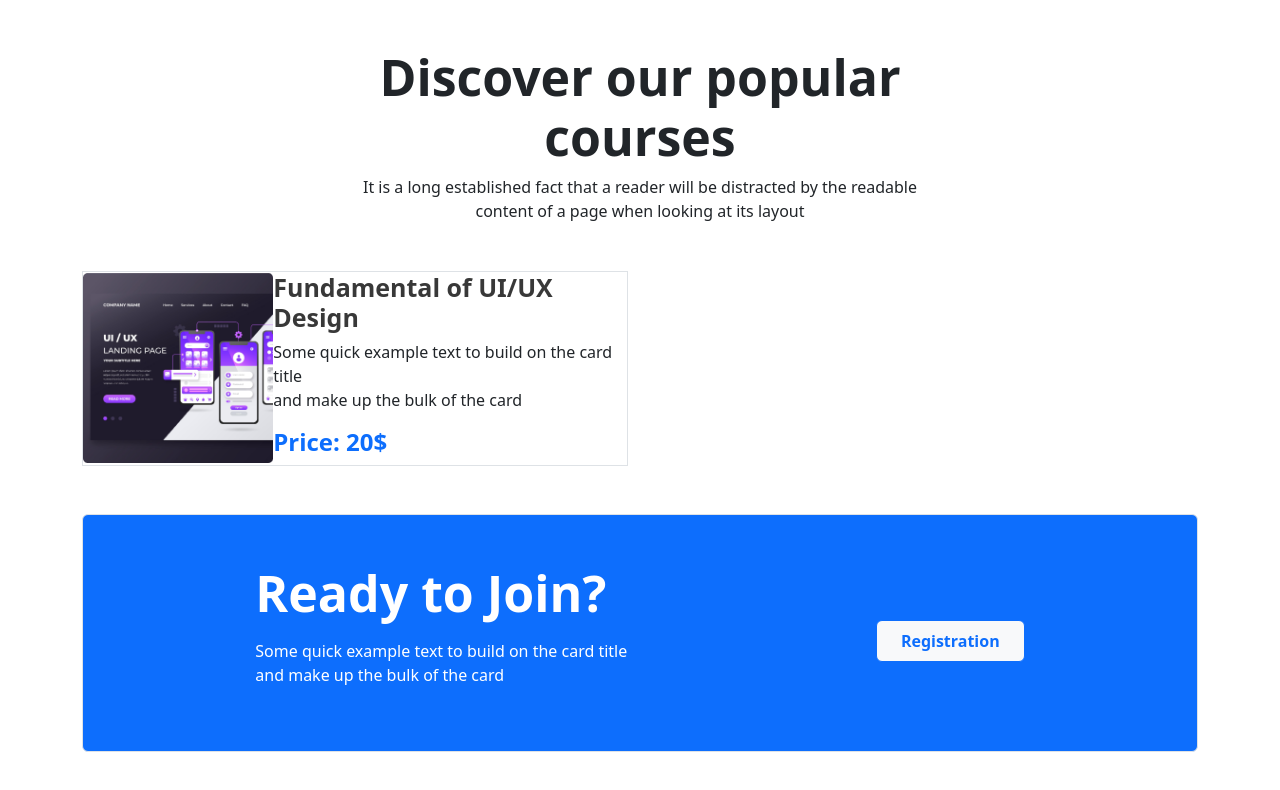
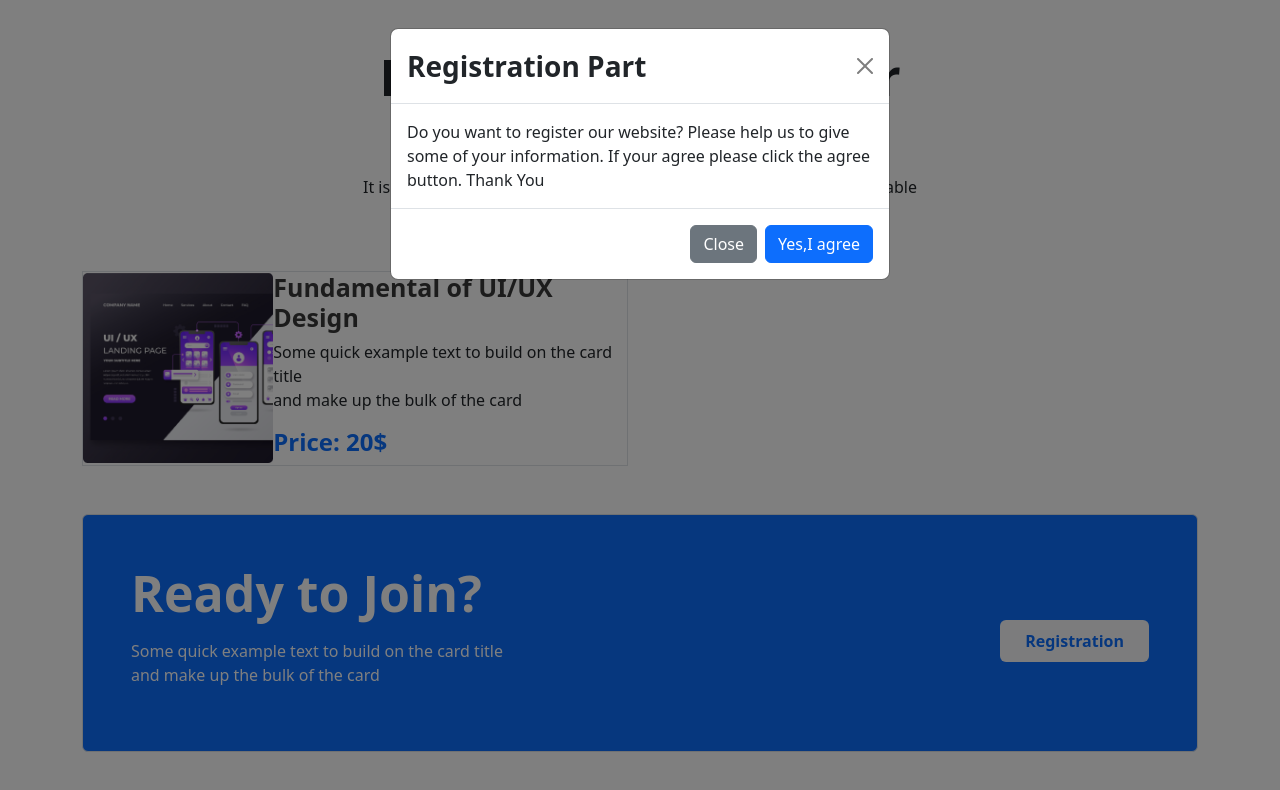
Before and after one commit to Maruf-Stack/edTech-bootstrap, a plain HTML site: page index.html in a window 1280 px wide. Both pictures are taken after a click on the button "Registration". Shown: the part 737-1527 px from the top of the page. Drawn offline with nearby package versions, Linux system fonts and the light colour scheme.

Commit message:
modal added

```diff
--- a/index.html
+++ b/index.html
@@ -4,7 +4,7 @@
 <head>
     <meta charset="utf-8">
     <meta name="viewport" content="width=device-width, initial-scale=1">
-    <title>edTech-website</title>
+    <title>it expert</title>
     <link href="https://cdn.jsdelivr.net/npm/bootstrap@5.2.0/dist/css/bootstrap.min.css" rel="stylesheet"
         integrity="sha384-gH2yIJqKdNHPEq0n4Mqa/HGKIhSkIHeL5AyhkYV8i59U5AR6csBvApHHNl/vI1Bx" crossorigin="anonymous">
     <!-- css  -->
@@ -19,7 +19,7 @@
             <nav class="navbar navbar-expand-lg bg-light">
                 <div class="container-fluid">
                     <div>
-                        <h1 class="fw-semibold fs-1">Pro Edu</h1>
+                        <h1 class="fw-semibold fs-1">IT EXPERT</h1>
                     </div>
                     <button class="navbar-toggler" type="button" data-bs-toggle="collapse" data-bs-target="#navbarNav"
                         aria-controls="navbarNav" aria-expanded="false" aria-label="Toggle navigation">
@@ -72,12 +72,14 @@
                         <div class="carousel-item active">
                             <img src="images/cover/cover-1.png" class="d-block w-100 img-fluid slider-image" alt="...">
                             <div class="carousel-caption d-md-block text-white">
+
                                 <h1>Get Started Digital <br>Learning</h1>
                                 <p>It is a long establised fact that a reader will be distracted by the readable<br>
                                     content of a page when looking at its layout</p>
                                 <button class="btn bg-primary text-white fw-semibold px-4 py-2">
                                     Get Started
                                 </button>
+                            </div>
                         </div>
                     </div>
                     <div class="carousel-item">
@@ -154,21 +156,47 @@
                     </div>
                 </div>
         </section>
-        <section>
+        <section class="registration">
             <div class="my-5">
                 <div class="row">
                     <div class="col-12">
                         <div
-                            class="p-5 border rounded bg-primary d-flex align-items-center justify-content-lg-around flex-md-column flex-sm-column flex-lg-row">
+                            class="p-5 border rounded bg-primary d-flex align-items-center justify-content-lg-between flex-md-column flex-sm-column flex-lg-row">
                             <div class="text-white">
                                 <h1 class="mb-3">Ready to Join?</h1>
                                 <p class="mb-3">Some quick example text to build on the card title <br>
                                     and make up the bulk of the card</p>
                             </div>
                             <div>
-                                <button class="btn bg-light fw-semibold px-4 py-2 text-primary mt-3">
+                                <button class="btn bg-light fw-semibold px-4 py-2 text-primary mt-3"
+                                    data-bs-toggle="modal" data-bs-target="#exampleModal">
                                     Registration
                                 </button>
+                                <div class="modal fade" id="exampleModal" tabindex="-1"
+                                    aria-labelledby="exampleModalLabel">
+                                    <div class="modal-dialog">
+                                        <div class="modal-content">
+                                            <div class="modal-header">
+                                                <h5 class="modal-title fw-semibold fs-3" id="exampleModalLabel">
+                                                    Registration
+                                                    Part</h5>
+                                                <button type="button" class="btn-close" data-bs-dismiss="modal"
+                                                    aria-label="Close"></button>
+                                            </div>
+                                            <div class="modal-body">
+                                                Do you want to register our website?
+                                                Please help us to give some of your information.
+                                                If your agree please click the agree button.
+                                                Thank You
+                                            </div>
+                                            <div class="modal-footer">
+                                                <button type="button" class="btn btn-secondary"
+                                                    data-bs-dismiss="modal">Close</button>
+                                                <button type="button" class="btn btn-primary">Yes,I agree</button>
+                                            </div>
+                                        </div>
+                                    </div>
+                                </div>
                             </div>
                         </div>
 
@@ -177,13 +205,18 @@
             </div>
         </section>
 
+
+        <section>
+
+        </section>
+
     </main>
 
     <!-- main section end  -->
     <!--<h2>Fundamental of UI/UX Design</h2>
     <p>Some quick example text to build on the card title <br>
         and make up the bulk of the card</p>
-    <h3 class="fs-4 fw-bold text-primary">Price: 20$</h3>
+    <h3 class="fs-4 fw-bold text-primary">Price: 20$</h3> -->
 
 
     <script src="https://cdn.jsdelivr.net/npm/bootstrap@5.2.0/dist/js/bootstrap.bundle.min.js"
```
Lines whose indentation alone changed are shown as unchanged.
